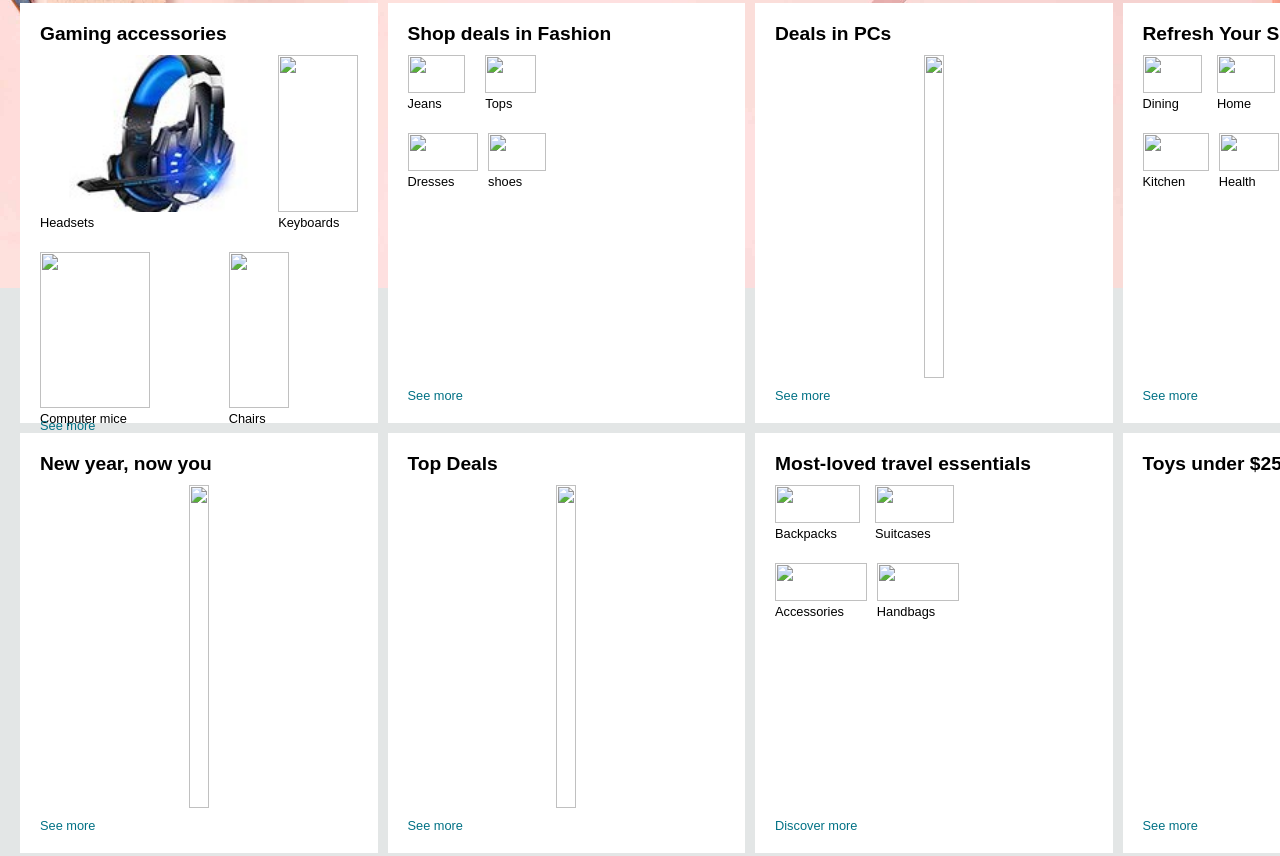
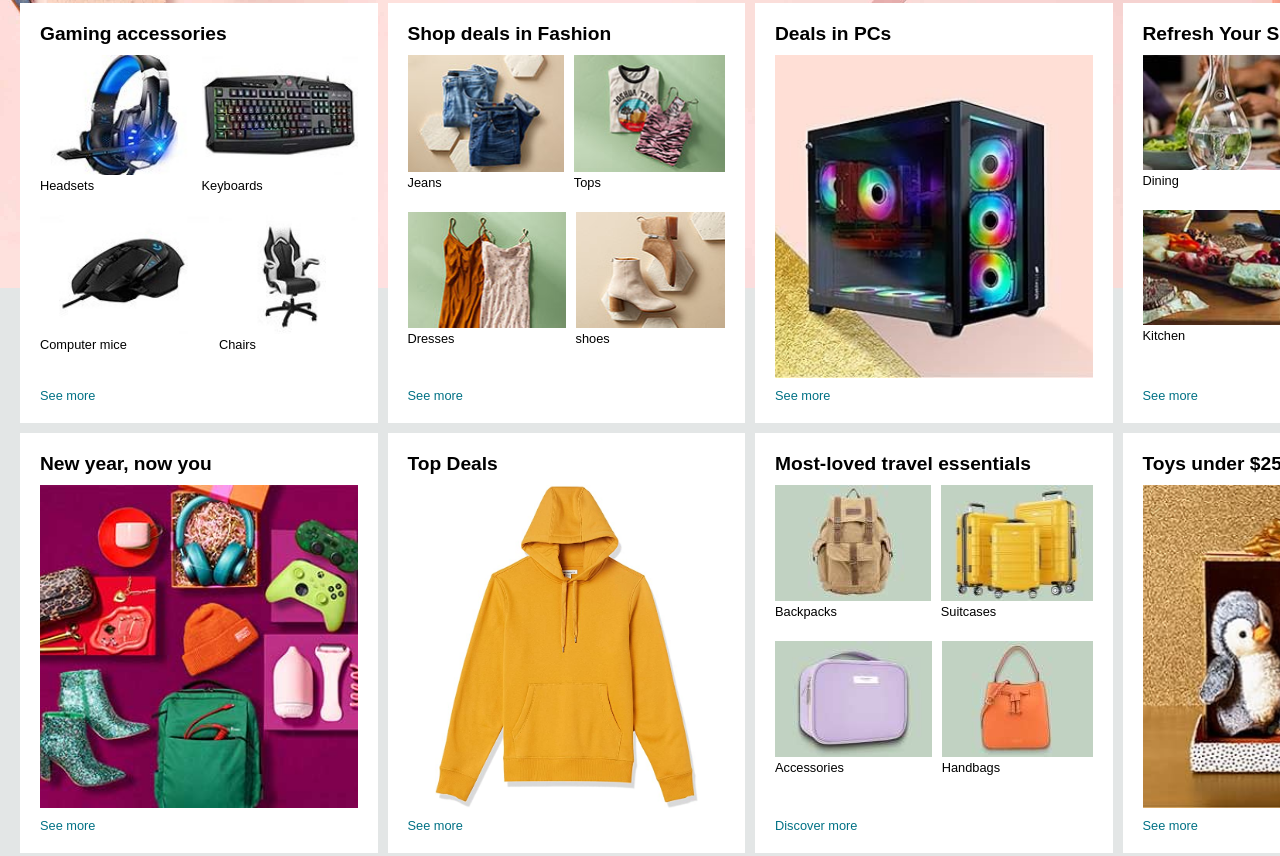
Before and after one commit to SHAIK-RAIYAN/Frontend-Amazon-Website-Clone, a plain HTML site: page index.html in a window 1280 px wide. Shown: the part 412-1268 px from the top of the page. Drawn offline with Linux system fonts and the light colour scheme; files whose address does not match are found by name.

Commit message:
Update index.html

```diff
--- a/index.html
+++ b/index.html
@@ -132,7 +132,7 @@
                 </div>
                 <div class="img">
                   <a href="#">
-                    <img src="../1box1/box2.jpg" alt="" />
+                    <img src="../images/1box1/box2.jpg" alt="" />
                     <span>Keyboards</span>
                   </a>
                 </div>
@@ -141,13 +141,13 @@
               <div class="row">
                 <div class="img">
                   <a href="#">
-                    <img src="../1box1/box3.jpg" alt="" />
+                    <img src="../images/1box1/box3.jpg" alt="" />
                     <span>Computer mice</span>
                   </a>
                 </div>
                 <div class="img">
                   <a href="#">
-                    <img src="../1box1/box4.jpg" alt="" />
+                    <img src="../images/1box1/box4.jpg" alt="" />
                     <span>Chairs</span>
                   </a>
                 </div>
@@ -164,13 +164,13 @@
               <div class="row">
                 <div class="img">
                   <a href="#">
-                    <img src="../1box2/box1.jpg" alt="" />
+                    <img src="../images/1box2/box1.jpg" alt="" />
                     <span>Jeans</span>
                   </a>
                 </div>
                 <div class="img">
                   <a href="#">
-                    <img src="../1box2/box2.jpg" alt="" />
+                    <img src="../images/1box2/box2.jpg" alt="" />
                     <span>Tops</span>
                   </a>
                 </div>
@@ -179,13 +179,13 @@
               <div class="row">
                 <div class="img">
                   <a href="#">
-                    <img src="../1box2/box3.jpg" alt="" />
+                    <img src="../images/1box2/box3.jpg" alt="" />
                     <span>Dresses</span>
                   </a>
                 </div>
                 <div class="img">
                   <a href="#">
-                    <img src="../1box2/box4.jpg" alt="" />
+                    <img src="../images/1box2/box4.jpg" alt="" />
                     <span>shoes</span>
                   </a>
                 </div>
@@ -200,7 +200,7 @@
             <h2>Deals in PCs</h2>
             <div class="single-img">
               <a href="#">
-                <img src="../1box4/box.jpg" alt="" />
+                <img src="../images/1box4/box.jpg" alt="" />
               </a>
             </div>
             <div class="seemore">
@@ -214,13 +214,13 @@
               <div class="row">
                 <div class="img">
                   <a href="#">
-                    <img src="../1box3/box1.jpg" alt="" />
+                    <img src="../images/1box3/box1.jpg" alt="" />
                     <span>Dining</span>
                   </a>
                 </div>
                 <div class="img">
                   <a href="#">
-                    <img src="../1box3/box2.jpg" alt="" />
+                    <img src="../images/1box3/box2.jpg" alt="" />
                     <span>Home</span>
                   </a>
                 </div>
@@ -229,13 +229,13 @@
               <div class="row">
                 <div class="img">
                   <a href="#">
-                    <img src="../1box3/box3.jpg" alt="" />
+                    <img src="../images/1box3/box3.jpg" alt="" />
                     <span>Kitchen</span>
                   </a>
                 </div>
                 <div class="img">
                   <a href="#">
-                    <img src="../1box3/box4.jpg" alt="" />
+                    <img src="../images/1box3/box4.jpg" alt="" />
                     <span>Health</span>
                   </a>
                 </div>
@@ -250,7 +250,7 @@
             <h2>New year, now you</h2>
             <div class="single-img">
               <a href="#">
-                <img src="../2box1/box.jpg" alt="" />
+                <img src="../images/2box1/box.jpg" alt="" />
               </a>
             </div>
             <div class="seemore">
@@ -262,7 +262,7 @@
             <h2>Top Deals</h2>
             <div class="single-img">
               <a href="#">
-                <img src="../2box2/box.jpg" alt="" />
+                <img src="../images/2box2/box.jpg" alt="" />
               </a>
             </div>
             <div class="seemore">
@@ -276,13 +276,13 @@
               <div class="row">
                 <div class="img">
                   <a href="#">
-                    <img src="../2box3/box1.jpg" alt="" />
+                    <img src="../images/2box3/box1.jpg" alt="" />
                     <span>Backpacks</span>
                   </a>
                 </div>
                 <div class="img">
                   <a href="#">
-                    <img src="../2box3/box2.jpg" alt="" />
+                    <img src="../images/2box3/box2.jpg" alt="" />
                     <span>Suitcases</span>
                   </a>
                 </div>
@@ -291,13 +291,13 @@
               <div class="row">
                 <div class="img">
                   <a href="#">
-                    <img src="../2box3/box3.jpg" alt="" />
+                    <img src="../images/2box3/box3.jpg" alt="" />
                     <span>Accessories</span>
                   </a>
                 </div>
                 <div class="img">
                   <a href="#">
-                    <img src="../2box3/box4.jpg" alt="" />
+                    <img src="../images/2box3/box4.jpg" alt="" />
                     <span>Handbags</span>
                   </a>
                 </div>
@@ -312,7 +312,7 @@
             <h2>Toys under $25</h2>
             <div class="single-img">
               <a href="#">
-                <img src="../2box4/box.jpg" alt="" />
+                <img src="../images/2box4/box.jpg" alt="" />
               </a>
             </div>
             <div class="seemore">
@@ -388,7 +388,7 @@
             <h2>Bedsheets</h2>
             <div class="single-img">
               <a href="#">
-                <img src="../4boxAll/1.jpg" alt="" />
+                <img src="../images/4boxAll/1.jpg" alt="" />
               </a>
             </div>
             <div class="seemore">
@@ -399,7 +399,7 @@
             <h2>Season Special</h2>
             <div class="single-img">
               <a href="#">
-                <img src="../4boxAll/2.jpg" alt="" />
+                <img src="../images/4boxAll/2.jpg" alt="" />
               </a>
             </div>
             <div class="seemore">
@@ -413,13 +413,13 @@
               <div class="row">
                 <div class="img">
                   <a href="#">
-                    <img src="../4boxAll/3.jpg" alt="" />
+                    <img src="../images/4boxAll/3.jpg" alt="" />
                     <span>Tops</span>
                   </a>
                 </div>
                 <div class="img">
                   <a href="#">
-                    <img src="../4boxAll/4.jpg" alt="" />
+                    <img src="../images/4boxAll/4.jpg" alt="" />
                     <span>Pants</span>
                   </a>
                 </div>
@@ -428,13 +428,13 @@
               <div class="row">
                 <div class="img">
                   <a href="#">
-                    <img src="../4boxAll/5.jpg" alt="" />
+                    <img src="../images/4boxAll/5.jpg" alt="" />
                     <span>Hoodies</span>
                   </a>
                 </div>
                 <div class="img">
                   <a href="#">
-                    <img src="../4boxAll/6.jpg" alt="" />
+                    <img src="../images/4boxAll/6.jpg" alt="" />
                     <span>Tshirts</span>
                   </a>
                 </div>
@@ -449,7 +449,7 @@
             <h2>Bathroom</h2>
             <div class="single-img">
               <a href="#">
-                <img src="../4boxAll/7.jpg" alt="" />
+                <img src="../images/4boxAll/7.jpg" alt="" />
               </a>
             </div>
             <div class="seemore">
```
